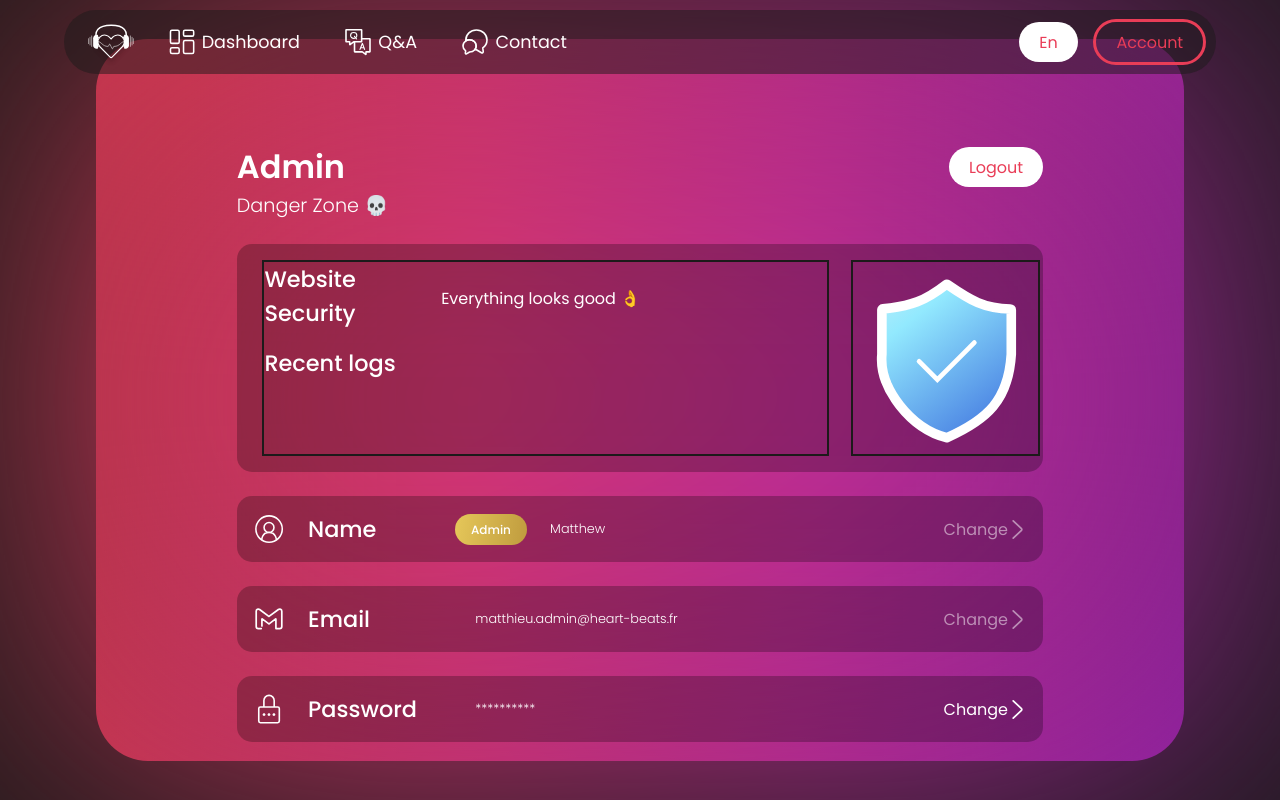
After one commit to HeartBeats-APP/HeartBeats-Website, a PHP site: page /account/admin.html in a window 1280 px wide. The commit adds this page. Run offline with PHP 8.4, Linux system fonts and the light colour scheme.

Commit message:
Admin account

```diff
--- /dev/null
+++ b/account/admin.html
@@ -0,0 +1,87 @@
+<!DOCTYPE html>
+<html>
+
+<head>
+    <title>HeartBeats</title>
+    <meta charset="UTF-8" />
+    <meta name="viewport" content="width=device-width, initial-scale=1" />
+    <link rel="stylesheet" href="/css/components/componentsV2.css" />
+    <link rel="stylesheet" href="css/account.css" />
+    <link rel="stylesheet" href="css/admin.css" />
+    <link rel="stylesheet" href="css/badges.css" />
+
+</head>
+
+<body>
+
+    <div class="wrapper">
+
+        <!-- Header -->
+        <script src="/header/header.js"></script>
+
+        <!-- Main -->
+        <div class="card-wrapper">
+
+            <div class="adaptive-margin" style="--coef: 15"></div>
+            <div class="main-text">
+                <div id="account-row" class="card-row">
+                    <h1>Admin</h1>
+                    <div class="to-right secondary-button" onclick="logout()">Logout</div>
+                </div>
+                <p>Danger Zone 💀</p>
+            </div>
+
+            <div class="card security">
+                <div id="security-details" class="card-column">
+                    <div class="card-row">
+                        <h3>Website Security</h3>
+                        <h4 class="details">Everything looks good 👌</h4>
+                    </div>
+                    <div>
+                        <h3>Recent logs</h3>
+                    </div>
+                </div>
+                <div id="security-img" class="card-column">
+                    <img src="svg/shield-good.svg" alt="everything is awesone 🎶">
+                </div>
+            </div>
+
+            <div class="card">
+                <img class="card-icon" src="svg/account-icon.svg"></img>
+                <h3>Name</h3>
+                <div class="badge admin">Admin</div>
+                <h5 class="details">Matthew</h5> <!-- TODO: name -->
+                <div class="to-right not-clickable">
+                    <h4>Change</h4>
+                    <img class="card-icon small" src="svg/arrow-right-icon.svg" alt="">
+                </div>
+            </div>
+
+            <div class="card">
+                <img class="card-icon" src="svg/email-address-icon.svg"></img>
+                <h3>Email</h3>
+                <h5 class="details">matthieu.admin@heart-beats.fr</h5> <!-- TODO: email -->
+                <div class="to-right not-clickable">
+                    <h4>Change</h4>
+                    <img class="card-icon small" src="svg/arrow-right-icon.svg" alt="">
+                </div>
+            </div>
+
+            <div class="card">
+                <img class="card-icon" src="svg/password-icon.svg"></img>
+                <h3>Password</h3>
+                <h5 class="details">**********</h5>
+                <div onclick="window.location.href='password-recovery.html'" class="to-right clickable">
+                    <h4>Change</h4>
+                    <img class="card-icon small" src="svg/arrow-right-icon.svg" alt="">
+                </div>
+            </div>
+
+        </div>
+    </div>
+
+</body>
+<script>
+</script>
+
+</html>
--- a/account/css/account.css
+++ b/account/css/account.css
@@ -45,11 +45,23 @@ body {
 
 h1 {
     color: white;
-    font-size: clamp(1em, 2.5vw, 4em);
+    font-size: clamp(1.5em, 2.5vw, 4em);
     font-weight: 600;
     text-align: left;
     align-items: center;
     height: fit-content;
+    padding: 0;
+    margin: 0;
+}
+
+h2 {
+    color: white;
+    font-size: clamp(1em, 2vw, 2em);
+    font-weight: 550;
+    text-align: left;
+    align-items: center;
+    height: fit-content;
+    width: fit-content;
     padding: 0;
     margin: 0;
 }
@@ -61,8 +73,7 @@ h3 {
     text-align: left;
     align-items: center;
     height: fit-content;
-    width: fit-content;
-    min-width: clamp(5em, 10vw, 7em);
+    width: clamp(25em, 20vw, 20em);
     padding: 0;
     margin: 0;
 }
@@ -75,6 +86,7 @@ h4 {
     align-items: center;
     height: fit-content;
     width: fit-content;
+    max-width: 100%;
     padding: 0;
     margin: 0;
 }
@@ -153,72 +165,19 @@ p {
     transform: scale(1.05);
 }
 
-
-/* Pulse 1 Card ------------------------------------------------------------------------------------------------------------------------------------- */
-
-#device-card {
-    display: none;
+.not-clickable{
+    cursor: not-allowed;
+    opacity: 0.5;
 }
 
-.card-image {
-    height: clamp(5em, 10vw, 20em);
-    width: clamp(5em, 20vw, 25em);
-}
-
-.card-column {
-    display: flex;
-    flex-direction: column;
-    align-items: left;
-    justify-content: space-between;
-    width: 100%;
-    height: 100%;
-    gap: 1vh;
-}
-
-.card-column h4, .card-column h5, .card-column p {
-    padding-top: 3px;
-}
-
-.card-row {
+#account-row {
     display: flex;
     flex-direction: row;
     align-items: center;
-    justify-content: left;
-    width: clamp(7em, 100%, 25em);
-    height: clamp(2em, fit-content, 3em);
-    gap: .5em;
-}
-
-#buttons-row {
-    gap: 1.5vw;
-}
-
-#device-controls {
-    background: rgb(255, 255, 255, 0.25);
-    border-radius: 8px;
-    padding: 1vh clamp(.5em, 1vw, 1vw) 1vh clamp(.5em, 1vw, 1vw);
-}
-
-.measure-row {
-    display: flex;
-    flex-direction: row;
-    align-items: center;
-    justify-content: left;
-    width: 50%;
+    justify-content: space-between;
+    width: 100%;
     height: fit-content;
-    gap: .5vw;
-}
-
-/* New Device card ---------------------------------------------------------------------------------------------------------------------------------- */
-
-.new-device {
-    background: rgb(255, 255, 255, 0.25);
-}
-
-.new-device:hover {
-    cursor: pointer;
-    transform: scale(1.025);
-    background: rgb(255, 255, 255, 0.35);
+    gap: 1em;
 }
 
 
@@ -231,31 +190,6 @@ p {
     .card-wrapper {
         width: 80%;
     }
-
-    #device-card {
-        display: grid;
-        grid-template-columns: 1fr 2fr;
-        grid-template-rows: repeat(2, 1fr);
-        gap: 2em;
-    }
-
-    .card .card-image {
-        height: clamp(5em, 12vw, 15em);
-        width: clamp(5em, 8vw, 15em);
-        margin-left: 11vw;
-        grid-row: 1 / 2;
-        grid-column: 1 / 2;
-    }
-
-    #device-infos{
-        width: clamp(10em, 35vw, 25em);
-    }
-
-    #device-controls {
-        grid-row: 2 / 3;
-        grid-column: 1 / 3;
-    }
-
 
 }
 
--- /dev/null
+++ b/account/css/admin.css
@@ -0,0 +1,57 @@
+* {
+    box-sizing: border-box;
+    transition: all 1s cubic-bezier(0.075, 0.8, 0.165, 1);
+
+    --transition: cubic-bezier(0.075, 0.8, 0.165, 1);
+    --main-gradient: linear-gradient(100deg, #e93d57 10%, #a423ba 100%);
+    --second-gradient: linear-gradient(100deg, #f7c23b 0%, #e93d57 50%, #a423ba 100%);
+    --black: #1c1a1a;
+    --yellow: #f7c23b;
+    --red: #e93d57;
+    --purple: #a423ba;
+}
+
+
+/* Security Card ------------------------------------------------------------------------------------------------------------------------------------ */
+.security {
+    padding: 2vh clamp(.5em, 2vw, 2em) 2vh clamp(.5em, 2vw, 2em);
+}
+
+.card-column {
+    display: flex;
+    flex-direction: column;
+    align-items: left;
+    height: 100%;
+    gap: 2vh;
+    border: var(--black) solid 2px;
+}
+
+.card-row {
+    display: flex;
+    flex-direction: row;
+    align-items: center;
+    justify-content: left;
+    width: 100%;
+    height: clamp(2em, fit-content, 3em);
+    gap: .5em;
+}
+
+.card-row h4, .card-column h5, .card-column p {
+    padding-top: 5px;
+}
+
+#security-details {
+    width: 75%;
+}
+
+#security-img {
+    width: 25%;
+    align-items: center;
+    justify-content: center;
+
+}
+
+.card-column img {
+    width: clamp(1em, 15vw, 15em);
+    height: clamp(1em, 15vw, 15em);
+}
```
Also changed, not shown: account/css/user.css (added, +109 -0 lines), account/user.html (+11 -4 lines), Header/svg/Chat.svg, Header/svg/Dashboard.svg, Header/svg/Questions.svg, account/svg/account-icon.svg, account/svg/email-address-icon.svg, account/svg/pairing-icon.svg, account/svg/password-icon.svg, account/svg/shield-bad.svg (added), account/svg/shield-good.svg (added), account/svg/shield-meh.svg (added).
